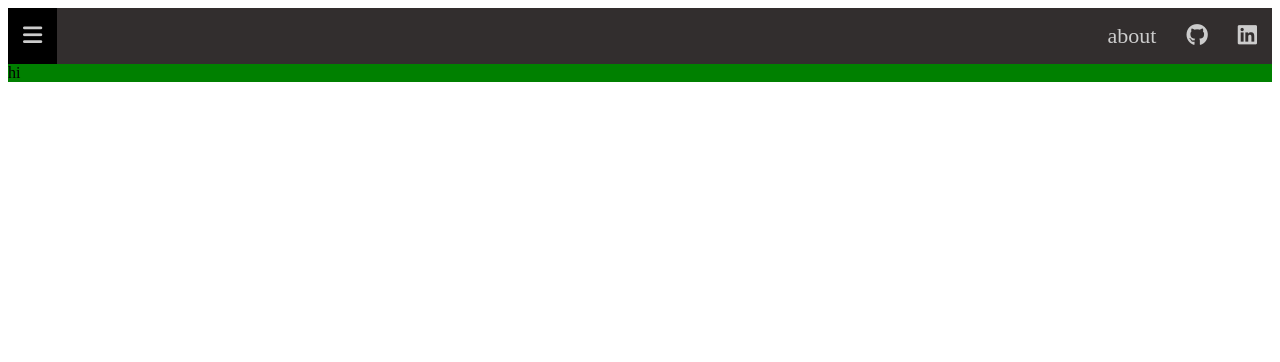
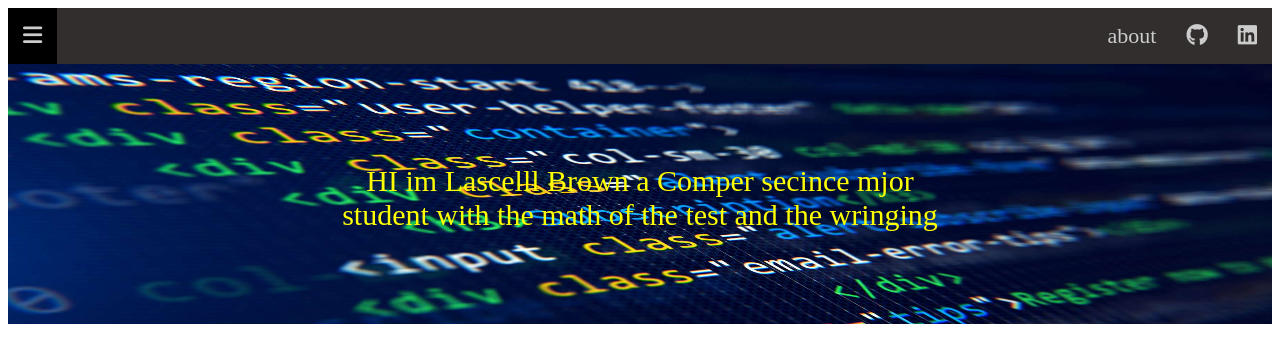
Before and after one commit to viper2nice/MyWebsite, a plain HTML site: page MyWebsite/Index.html in a window 1280 px wide. Drawn offline with Linux system fonts and the light colour scheme.

Commit message:
add js and started with adding pic

```diff
--- a/MyWebsite/Index.html
+++ b/MyWebsite/Index.html
@@ -5,10 +5,11 @@
 		<title>LS Brown</title> <!--ths is the tab name-->
 		<meta name="viewport" content="width=device-width, initial-scale=1" /> <!--to make sure view for smartphone-->
 		<link rel="stylesheet" type ="text/css" href="css_index.css">
+		<script src="Main_S.js"></script>
 	</head>
 	<!-- <button class="dropbtn"><i class="fa-solid fa-bars"></i></button> -->
 	<body>
-
+		<!-- main top bar -->
 		<div class="topbar">
 			<a href="https://www.linkedin.com/in/lascell-brown-173762230/"><i class="fa-brands fa-linkedin"></i></a>
 			<a href="https://github.com/viper2nice"><i class="fa-brands fa-github"></i></a>
@@ -21,18 +22,18 @@
 					<a href="">Conteatdfdfdfdfd</a>
 				</div>
 			</div>
+		</div> <!-- end of top bar -->
+
+
+		<div class="PicContainer">
+			<img style="width: 100%; height:260px;" src="/MyWebsite/MyWebsite/Images/CodeIMG.jpeg" alt="Html code" >
+			<div class="centered">
+				HI im Lascelll Brown a Comper secince mjor student
+				with the math of the test and the wringing
+			 </div>
 		</div>
 
-		<div style="background-color: green;">
-			hi
-		</div>
 
-		<!-- <div style="float:right;">
-				 <ul class="header">
-					<li><a href="https://www.linkedin.com/in/lascell-brown-173762230/">Linkton</a></li>
-					<li><a href="https://github.com/viper2nice">GitHub</a></li>					<li><a href=""></a></li>
-				</ul>
-		</div> -->
 
 
 
@@ -44,9 +45,9 @@
 		</div class="">  -->
 
 	<script>
-		function Newpage(x){
-		location.href = x + ".html";
-		}
+		// function Newpage(x){
+		// location.href = x + ".html";
+		// }
 
 		// when the use click on the button. the menu will show
 		function DropDown_menu(){
--- /dev/null
+++ b/MyWebsite/Main_S.js
@@ -0,0 +1,3 @@
+function Newpage(x){
+	location.href = x + ".html"
+	}
--- a/MyWebsite/css_index.css
+++ b/MyWebsite/css_index.css
@@ -69,6 +69,25 @@
 	display: block;
 }
 
+/* Start Pic container */
+.PicContainer{
+	position: relative;
+	text-align: center;
+	color: yellow;
+	font-size: 30px;
+
+}
+
+.centered	{
+	position:absolute;
+	top: 50%;
+	left: 50%;
+	transform: translate(-50%, -50%);
+
+}
+
+
+/* end of Pic contaier */
 
 
 
```
Also changed, not shown: MyWebsite/about.html (+4 -3 lines), MyWebsite/Images/CodeIMG.jpeg (added), 2 other files.
